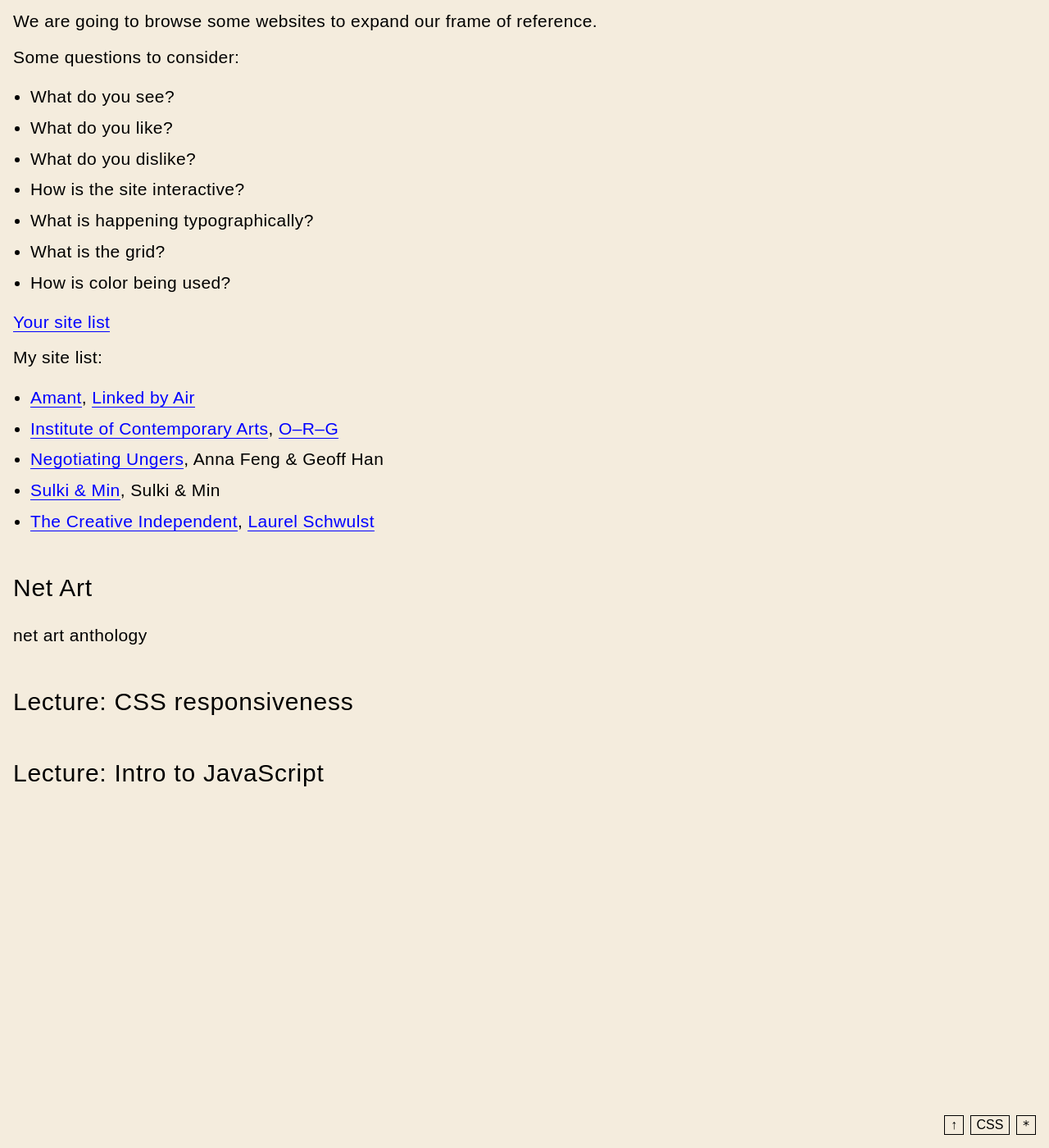
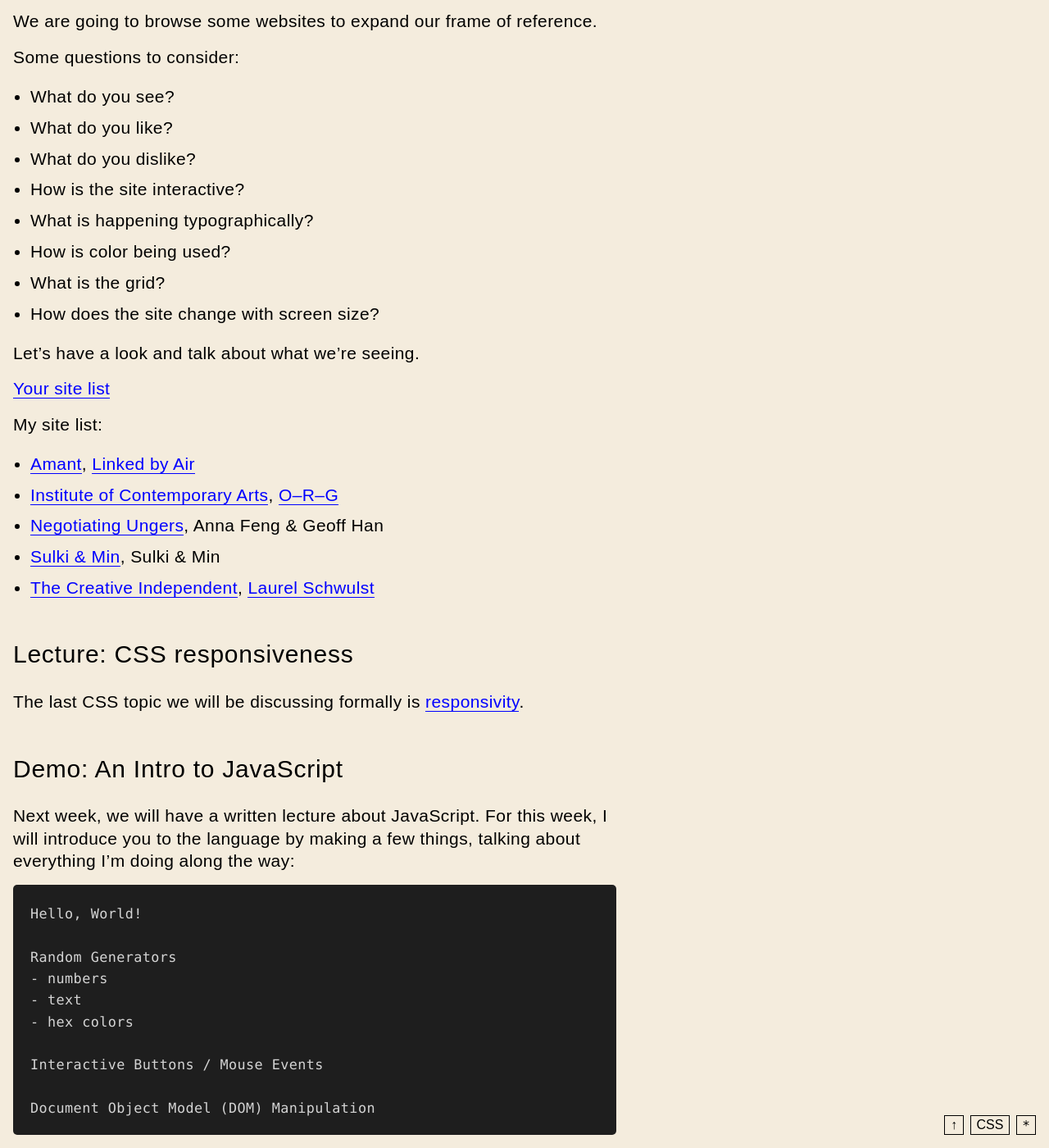
Before and after one commit to jackrieger/core-1-interaction, a Jekyll site: the page built from sessions/9/index.md, in a window 1280 px wide and 1400 px high, scrolled down 531 px. Shown: the whole window at 82% size. Built offline with Jekyll 4.4.1, drawn with Linux system fonts in a browser that asks for light colours; before the commit the page ends 1534 px from its top, so only the background shows below that; some of the changed text lies outside the part shown.

Commit message:
Ready for session 9

````diff
--- a/sessions/9/index.md
+++ b/sessions/9/index.md
@@ -4,7 +4,7 @@
 
 ## Updates
 
-CD tutors are available to help you with coding (or other) questions. You can find them on the Parsons glide app, Ways of Seeing, in the [make and remake tab](https://cdparsons.glideapp.io/dl/6471c6/s/d528aa/r/6AxSg3iKke0XTeKwgYFp) at the bottom of the phone interface.
+CD tutors are available to help you with coding (or other) questions. You can find them on the [Parsons Glide app](https://cdparsons.glideapp.io/dl/d0a5f4), Ways of Seeing, in the [make and remake tab](https://cdparsons.glideapp.io/dl/6471c6/s/d528aa/r/6AxSg3iKke0XTeKwgYFp) at the bottom of the phone interface.
 
 ## Browsing Session
 
@@ -17,10 +17,13 @@
 - What do you dislike?
 - How is the site interactive?
 - What is happening typographically?
+- How is color being used?
 - What is the grid?
-- How is color being used?
+- How does the site change with screen size?
 
-[Your site list]()
+Let's have a look and talk about what we're seeing.
+
+[Your site list](https://docs.google.com/document/d/1ANSYt4Rh72_bWS6zQ1A9XkuwbnqVO46UQ9AHDmksIyY/edit?usp=sharing)
 
 My site list:
 - [Amant](https://www.amant.org/), [Linked by Air](https://www.linkedbyair.net)
@@ -29,10 +32,23 @@
 - [Sulki & Min](https://www.sulki-min.com/), Sulki & Min
 - [The Creative Independent](https://thecreativeindependent.com/), [Laurel Schwulst](https://laurelschwulst.com/)
 
-## Net Art
-
-net art anthology
-
 ## Lecture: CSS responsiveness
 
-## Lecture: Intro to JavaScript
+The last CSS topic we will be discussing formally is [responsivity]({{ site.baseurl }}/lectures/responsive).
+
+## Demo: An Intro to JavaScript
+
+Next week, we will have a written lecture about JavaScript. For this week, I will introduce you to the language by making a few things, talking about everything I'm doing along the way:
+
+```
+Hello, World!
+
+Random Generators
+- numbers
+- text
+- hex colors
+
+Interactive Buttons / Mouse Events
+
+Document Object Model (DOM) Manipulation
+```
````
Also changed, not shown: index.md (+2 -0 lines), lectures/responsive/index.md (+1 -1 lines), sessions/0/index.md (+6 -0 lines), sessions/index.md (+9 -0 lines).
